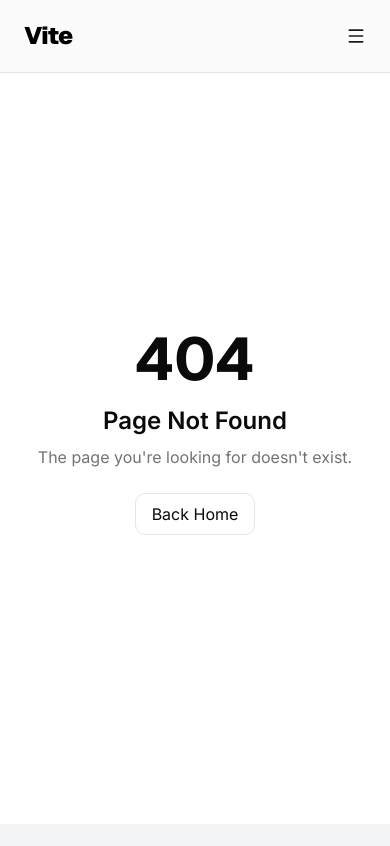
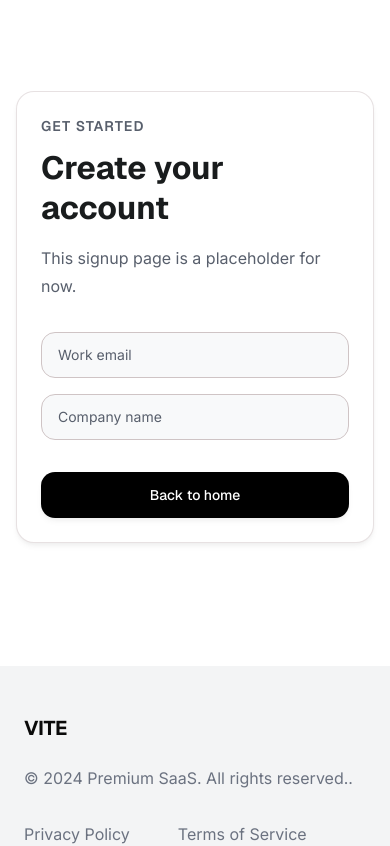
Before and after one commit to basarathyasin/smatic-day1, a Next.js app: page /signup in a window 390 px wide. Before the commit this address had no page. Shown: the top 846 px of the page. Built offline with nearby package versions, Linux system fonts and the light colour scheme.

Commit message:
Make navbar responsive with single-page links and auth placeholders

```diff
--- /dev/null
+++ b/app/login/page.tsx
@@ -0,0 +1,37 @@
+import Link from "next/link";
+
+import { Button } from "@/components/ui/button";
+
+export default function LoginPage() {
+	return (
+		<section className="mx-auto flex min-h-[60vh] max-w-[440px] flex-col justify-center">
+			<div className="rounded-2xl border border-[#CFC4C580] bg-white p-6 shadow-[0px_4px_6px_-1px_rgba(0,0,0,0.05),0px_2px_4px_-1px_rgba(0,0,0,0.03)] sm:p-8">
+				<p className="font-heading text-sm font-semibold uppercase tracking-[0.08em] text-[#585F6C]">
+					Welcome back
+				</p>
+
+				<h1 className="mt-3 font-heading text-[32px] font-bold leading-10 text-[#191C1D]">
+					Login
+				</h1>
+
+				<p className="mt-4 text-base leading-7 text-[#585F6C]">
+					This login page is a placeholder for now.
+				</p>
+
+				<div className="mt-8 grid gap-4">
+					<div className="rounded-xl border border-[#CFC4C5] bg-[#F8F9FA] px-4 py-3 text-sm text-[#585F6C]">
+						Email address
+					</div>
+
+					<div className="rounded-xl border border-[#CFC4C5] bg-[#F8F9FA] px-4 py-3 text-sm text-[#585F6C]">
+						Password
+					</div>
+				</div>
+
+				<Button asChild className="mt-8" width="full">
+					<Link href="/">Back to home</Link>
+				</Button>
+			</div>
+		</section>
+	);
+}
--- /dev/null
+++ b/app/signup/page.tsx
@@ -0,0 +1,37 @@
+import Link from "next/link";
+
+import { Button } from "@/components/ui/button";
+
+export default function SignupPage() {
+	return (
+		<section className="mx-auto flex min-h-[60vh] max-w-[520px] flex-col justify-center">
+			<div className="rounded-2xl border border-[#CFC4C580] bg-white p-6 shadow-[0px_4px_6px_-1px_rgba(0,0,0,0.05),0px_2px_4px_-1px_rgba(0,0,0,0.03)] sm:p-8">
+				<p className="font-heading text-sm font-semibold uppercase tracking-[0.08em] text-[#585F6C]">
+					Get started
+				</p>
+
+				<h1 className="mt-3 font-heading text-[32px] font-bold leading-10 text-[#191C1D]">
+					Create your account
+				</h1>
+
+				<p className="mt-4 text-base leading-7 text-[#585F6C]">
+					This signup page is a placeholder for now.
+				</p>
+
+				<div className="mt-8 grid gap-4">
+					<div className="rounded-xl border border-[#CFC4C5] bg-[#F8F9FA] px-4 py-3 text-sm text-[#585F6C]">
+						Work email
+					</div>
+
+					<div className="rounded-xl border border-[#CFC4C5] bg-[#F8F9FA] px-4 py-3 text-sm text-[#585F6C]">
+						Company name
+					</div>
+				</div>
+
+				<Button asChild className="mt-8" width="full">
+					<Link href="/">Back to home</Link>
+				</Button>
+			</div>
+		</section>
+	);
+}
--- a/components/layout/Navbar.tsx
+++ b/components/layout/Navbar.tsx
@@ -2,21 +2,27 @@
 
 import { Menu, X } from "lucide-react";
 import Link from "next/link";
+import { usePathname } from "next/navigation";
 import { useState } from "react";
 
 import { Button } from "@/components/ui/button";
 
 const links = [
-  { href: "/features", label: "Features" },
-  { href: "/pricing", label: "Pricing" },
-  { href: "/about", label: "About" },
-  { href: "/contact", label: "Contact" },
+  { href: "/#features", label: "Features" },
+  { href: "/#pricing", label: "Pricing" },
+  { href: "/#about", label: "About" },
+  { href: "/#contact", label: "Contact" },
 ];
 
 export default function Navbar() {
+  const pathname = usePathname();
   const [isOpen, setIsOpen] = useState(false);
 
   const closeMenu = () => setIsOpen(false);
+
+  if (pathname === "/login" || pathname === "/signup") {
+    return null;
+  }
 
   return (
     <header className="sticky top-0 z-50 w-full border-b border-black/10 bg-zinc-50/80 backdrop-blur-md">
--- a/components/sections/BenefitSection.tsx
+++ b/components/sections/BenefitSection.tsx
@@ -19,7 +19,7 @@ const stats = [
 
 export default function BenefitsSection() {
   return (
-    <section className="pt-20">
+    <section id="about" className="scroll-mt-24 pt-20">
       <div className="mx-auto max-w-[1184px]">
         <div className="grid grid-cols-1 gap-8 sm:grid-cols-2 lg:grid-cols-4 lg:gap-6">
           {stats.map((stat) => (
--- a/components/sections/CTASection.tsx
+++ b/components/sections/CTASection.tsx
@@ -3,7 +3,7 @@ import { Button } from "@/components/ui/button";
 
 export default function CTASection() {
 	return (
-		<section className="py-16 md:px-8 md:py-20">
+		<section id="contact" className="scroll-mt-24 py-16 md:px-8 md:py-20">
 			<div className="mx-auto max-w-[1280px]">
 				<div className="rounded-2xl border border-[#CFC4C580] bg-[#F3F4F5] px-5 py-16 md:rounded-[32px] md:px-12 md:py-32">
 					<div className="mx-auto flex max-w-[900px] flex-col items-center text-center">
--- a/components/sections/FeaturesSection.tsx
+++ b/components/sections/FeaturesSection.tsx
@@ -45,7 +45,7 @@ const features = [
 export default function FeaturesSection() {
 
   return (
-    <section className="py-16 md:px-8 md:py-20">
+    <section id="features" className="scroll-mt-24 py-16 md:px-8 md:py-20">
       <div className="mx-auto max-w-[1280px]">
         {/* Heading */}
         <div className="max-w-[672px]">
--- a/components/sections/PricingSection.tsx
+++ b/components/sections/PricingSection.tsx
@@ -41,7 +41,7 @@ const plans = [
 
 export default function PricingSection() {
 	return (
-		<section className="pb-16 pt-24 md:px-8 md:pb-20 md:pt-40">
+		<section id="pricing" className="scroll-mt-24 pb-16 pt-24 md:px-8 md:pb-20 md:pt-40">
 			<div className="mx-auto max-w-[1184px]">
 				<div className="mx-auto mb-12 max-w-xl text-center">
 					<h2 className="font-heading text-[32px] font-[600] leading-[40px] tracking-[-0.64px] text-[#191C1D]">
```
